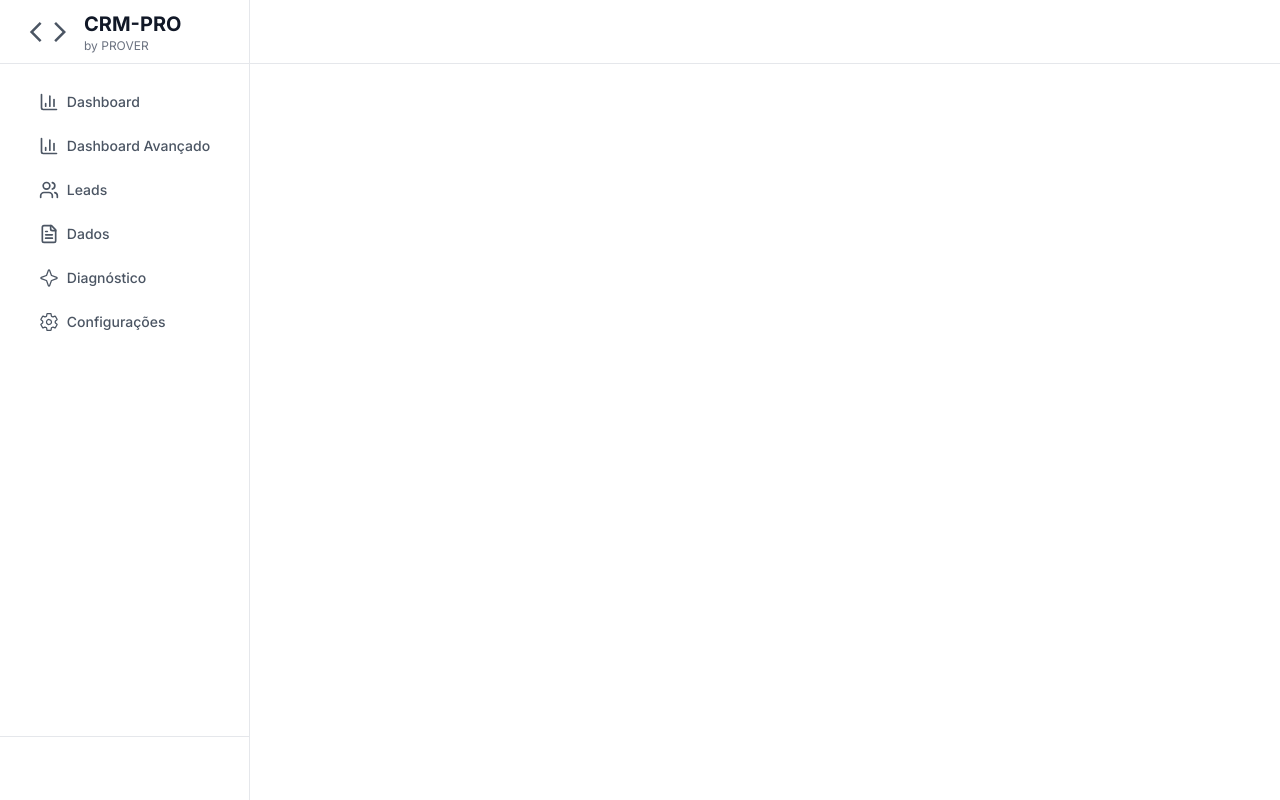
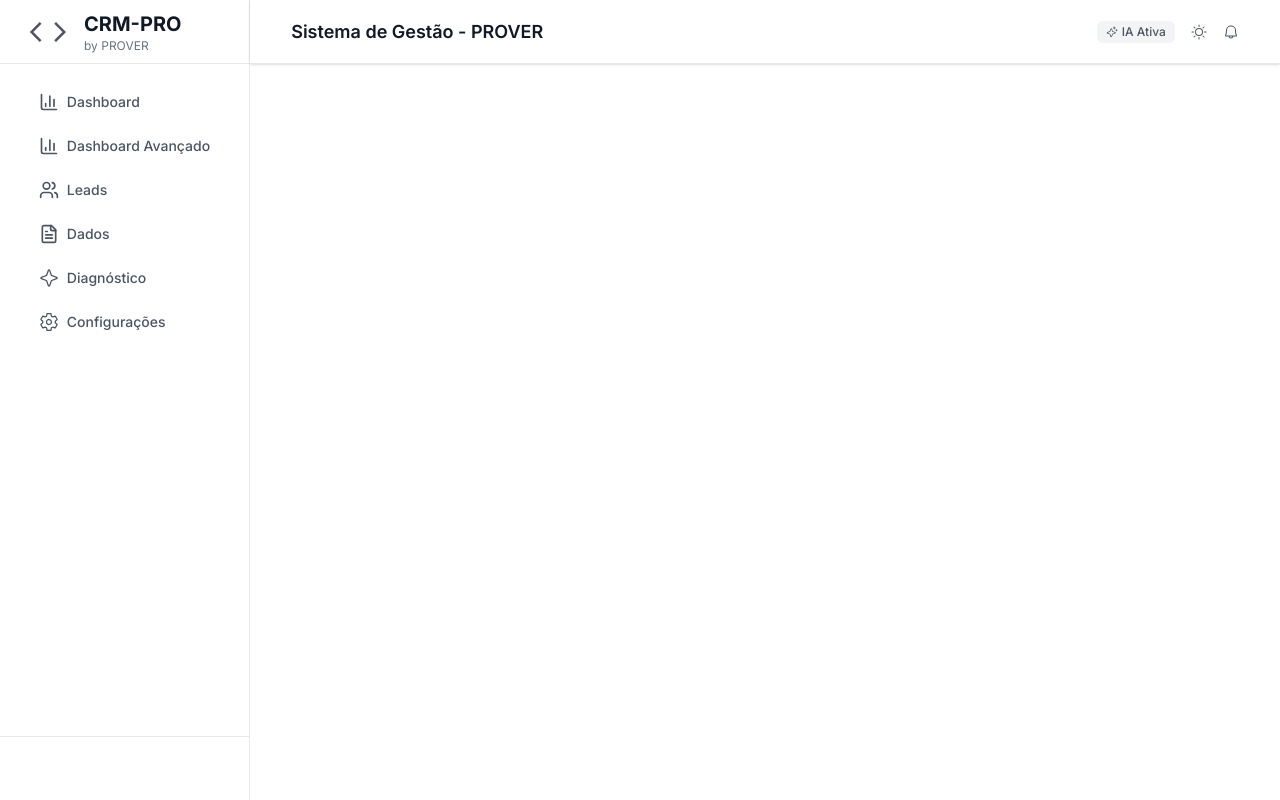
Before and after one commit to Brenobn/CRM-Prover-Web, a React (Vite) app: page / in a window 1280 px wide. Built offline with nearby package versions, Linux system fonts and the light colour scheme.

Commit message:
Importing some icons and adding some styles

```diff
--- a/src/components/header.tsx
+++ b/src/components/header.tsx
@@ -1,6 +1,26 @@
+import { PiSparkle, PiSun, PiBell } from 'react-icons/pi';
+
 export function Header() {
   return (
-    <header className="h-16 w-full border-b-background-700 border-b-[0.8px] border-b-[rgb(229,231,235)] flex justify-between items-center px-[5%]">
+    <header className="h-16 w-full shadow-sm border-b-background-700 border-b-[0.8px] border-b-[rgb(229,231,235)] flex justify-between items-center px-[4%]">
+
+      <div className="flex items-center ">
+        <h2 className="text-lg font-semibold text-gray-300">
+          Sistema de Gestão - PROVER
+        </h2>
+      </div>
+      <div className="flex items-center space-x-4">
+
+        <span className="flex items-center rounded-md border px-2 py-0.5 text-xs font-medium w-fit whitespace-nowrap shrink-0 gap-1 border-transparent bg-gray-75">
+          <PiSparkle />
+          IA Ativa
+        </span>
+
+        <PiSun />
+
+        <PiBell />
+
+      </div>
 
     </header>
   );
```
